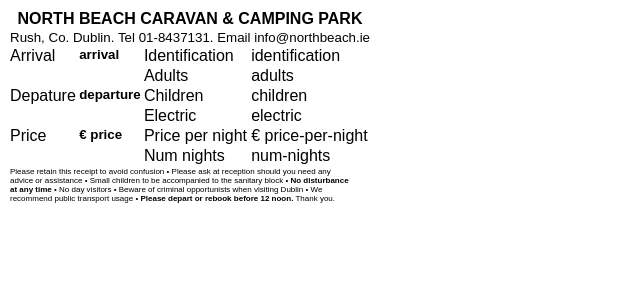
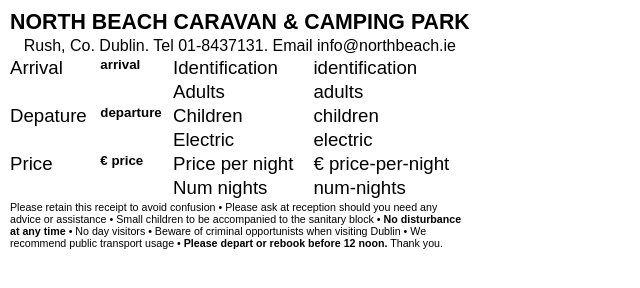
Before and after one commit to edsko/ccpri-lite, a plain HTML site: page receipt.html in a window 1280 px wide. Shown: the whole page, without its empty margins (0-640 px from the left). Drawn offline with Linux system fonts and the light colour scheme.

Commit message:
Update receipt.css

```diff
--- a/css/receipt.css
+++ b/css/receipt.css
@@ -5,18 +5,18 @@ body {
 td {
   padding: 0px;
   vertical-align: top;
-  font-size: 12pt;
+  font-size: 14pt;
 }
 
 td.header {
   font-weight: bold;
-  font-size: 12pt;
+  font-size: 16pt;
   text-align: center;
 }
 
 td.address {
   text-align: center;
-  font-size: 10pt;
+  font-size: 12pt;
 }
 
 td.importantValue {
@@ -25,5 +25,5 @@ td.importantValue {
 }
 
 td.smallPrint {
-  font-size: 6pt;
+  font-size: 8pt;
 }
```
